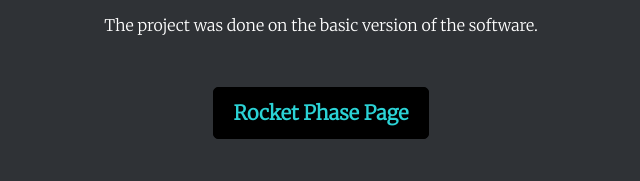
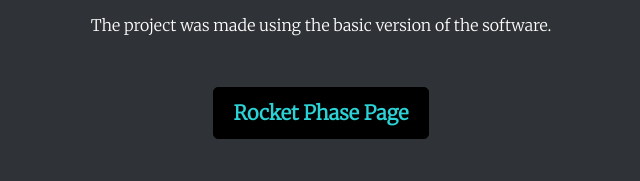
Before and after one commit to Marta3333/MailChimp-Page, a plain HTML site: page index.html in a window 1280 px wide. Shown: the part 291-472 px from the top of the page, 319-959 px from the left. Drawn offline with nearby package versions, Linux system fonts and the light colour scheme.

Commit message:
Update index.html

```diff
--- a/index.html
+++ b/index.html
@@ -43,7 +43,7 @@
         <div class="card">
           <div class="card-body text d-flex flex-column justify-content-center">
               <h1 class="card-title">MailChimp Project</h1>
-              <p class="pDescription">The project was done on the basic version of the software.</p>
+              <p class="pDescription">The project was made using the basic version of the software.</p>
               <a href="https://marta3333.github.io/Mailchimp/" target="_blank"><button class="portfolioButton">Rocket Phase Page</button></a>
         </div>
       </div>
```
